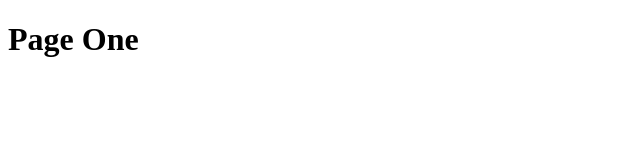
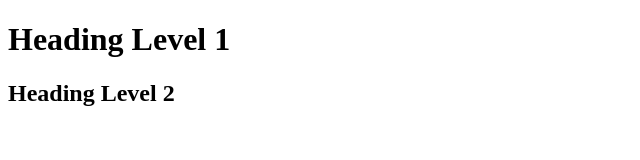
Before and after one commit to theCubix/gatsby-voltagearc, a Gatsby site: page / in a window 1280 px wide. Shown: the whole page, without its empty margins (0-640 px from the left). Built offline with nearby package versions, Linux system fonts and the light colour scheme; Gatsby itself is replaced by a stand-in of ours.

Commit message:
Renamed all react files with suffix jsx

```diff
--- a/src/layouts/index.js
+++ b/src/layouts/index.jsx
@@ -5,7 +5,9 @@ import '../sass/main.scss'
 
 const Layout = ({ children, data }) => (
   <div className="dark-background">
+    <div className="container">
       {children()}
+    </div>
   </div>
 )
 
--- a/src/pages/index.js
+++ /dev/null
@@ -1,9 +0,0 @@
-import React from 'react'
-
-const IndexPage = () => (
-  <div>
-    <h1 className="heading heading--level-1">Page One</h1>
-  </div>
-)
-
-export default IndexPage
--- /dev/null
+++ b/src/pages/index.jsx
@@ -0,0 +1,10 @@
+import React from 'react'
+
+const IndexPage = () => (
+  <div>
+    <h1 className="heading heading--level-1">Heading Level 1</h1>
+    <h2 className="heading heading--level-2">Heading Level 2</h2>
+  </div>
+)
+
+export default IndexPage
```
Also changed, not shown: src/components/header.jsx (renamed from src/components/header.js), src/pages/404.jsx (renamed from src/pages/404.js).
